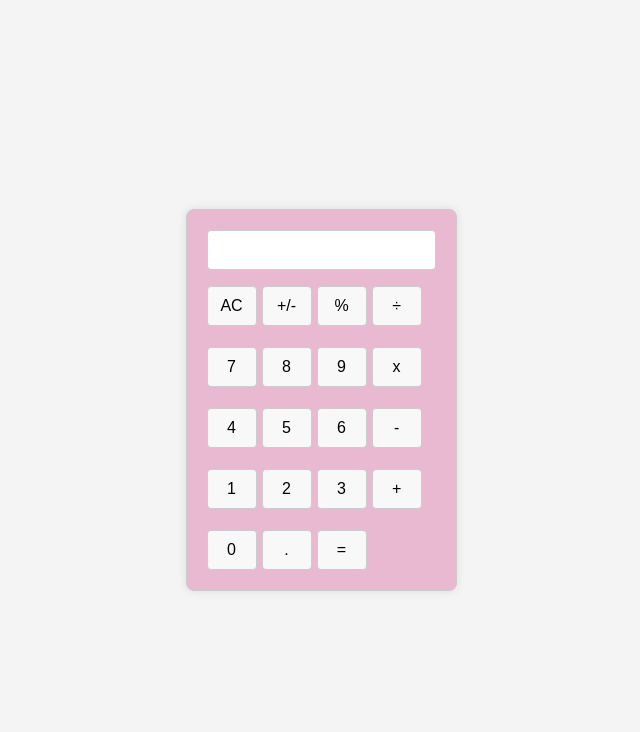
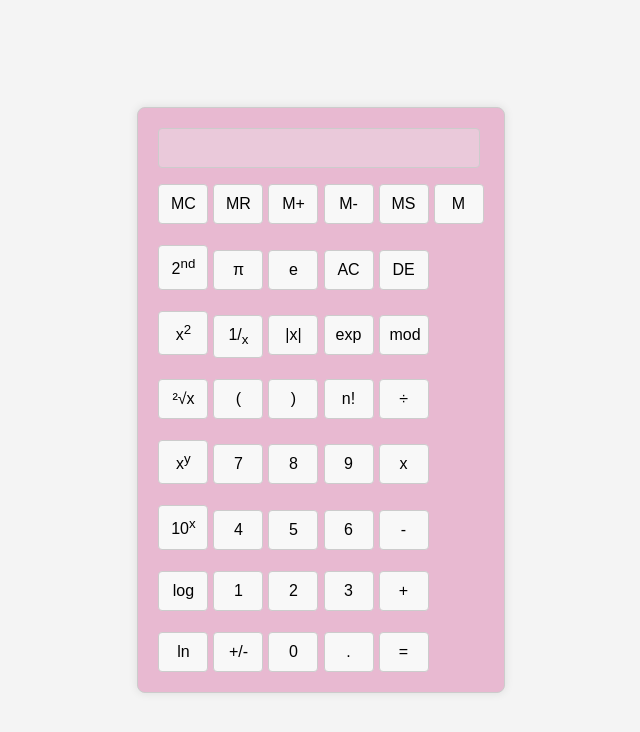
Before and after one commit to hananmadi162/WEB-Hanan, a plain HTML site: page index.html in a window 1280 px wide. Shown: the whole page, without its empty margins (319-959 px from the left). Drawn offline with Linux system fonts and the light colour scheme.

Commit message:
first commit

```diff
--- a/index.html
+++ b/index.html
@@ -4,103 +4,70 @@
 <head>
     <meta charset="UTF-8">
     <meta name="viewport" content="width=device-width, initial-scale=1.0">
+    <script src="script.js" defer></script>
+    <link rel="stylesheet" href="style.css">
     <title>Calculator_Lab1</title>
     <!--
         The tailwind CDN is designed for development purposes only, and is not the best choice for production.
         Read more here: https://tailwindcss.com/docs/installation
     -->
     <!-- example for dark theme styling when using tailwind cdn -->
-    <style>
-
-        body {
-            display: flex;
-            align-items: center;
-            justify-content: center;
-            height: 100vh;
-            margin: 0;
-            font-family: Arial, sans-serif;
-            background-color: #f4f4f4;
-        }
-
-        div {
-            max-width: 400px;
-            margin: 0 auto;
-            padding: 20px;
-            border: 1px solid #ccc;
-            border-radius: 8px;
-            background-color: rgb(232, 185, 209);
-            box-shadow: 0 0 10px rgba(0, 0, 0, 0.1);
-            font-size: large;
-         }
-
-        input, button {
-            padding: 10px;
-            font-size: 16px;
-            text-align: center;
-            border: 1px solid #ccc;
-            border-radius: 4px;
-            cursor: pointer;
-            transition: background-color 0.3s;
-        }
-
-        button{
-            width: 50px;
-        }
-
-        input {
-            margin-bottom: 1rem;
-        }
-
-        button {
-            background-color: #f8f8f8;
-        }
-
-        button:hover {
-            background-color: #e0e0e0;
-        }
-
-        button.operator {
-            background-color: #ff8c00;
-            color: #fff;
-        }
-
-        button.operator:hover {
-            background-color: #ff6b00;
-        }
-
-
-    </style>
 </head>
 
 <body class="dark:text-white light:text-black">
 
     <!-- your app code goes here -->
     <div>
-        <input type="number">
+        <input type="text" name="display" id="display" disabled>
         <br>
-        <button type="button"> AC </button>
-        <button type="button"> +/- </button>
-        <button type="button"> % </button>
-        <button type="button"> &#xF7; </button>
+        <button type="button" onclick="notImplemented()">MC</button>
+        <button type="button" onclick="notImplemented()">MR</button>
+        <button type="button" onclick="notImplemented()">M+</button>
+        <button type="button" onclick="notImplemented()">M-</button>
+        <button type="button" onclick="notImplemented()">MS</button>
+        <button type="button" onclick="notImplemented()">M</button>
         <br><br>
-        <button type="button"> 7 </button> <!-- div sym  &#xF7; -->
-        <button type="button"> 8 </button>
-        <button type="button"> 9 </button>
-        <button type="button"> x </button>
+        <button type="button" onclick="notImplemented()">2<sup>nd</sup></button>
+        <button type="button" onclick="display.value +='&pi;'">&pi;</button>
+        <button type="button" onclick="display.value +='e'">e</button>
+        <button type="button" onclick="deleteAll()">AC</button>
+        <button type="button" onclick="deleteLastChar()">DE</button>
         <br><br>
-        <button type="button"> 4 </button>
-        <button type="button"> 5 </button>
-        <button type="button"> 6 </button>
-        <button type="button"> - </button>
+        <button type="button" onclick="display.value = Math.pow(parseFloat(display.value), 2)">x<sup>2</sup></button>
+        <button type="button" onclick="display.value += '1/Math.pow'">1/<sub>x</sub></button>
+        <button type="button" onclick="absFunc()">|x|</button>
+        <button type="button" onclick="notImplemented()">exp</button>
+        <button type="button" onclick="notImplemented()">mod</button>
         <br><br>
-        <button type="button"> 1 </button>
-        <button type="button"> 2 </button>
-        <button type="button"> 3 </button>
-        <button type="button"> + </button>
+        <button type="button" onclick="display.value += '&sup2;&radic;'">&sup2;&radic;x</button>
+        <button type="button" onclick="display.value += '('">&lpar;</button>
+        <button type="button" onclick="display.value += ')'">&rpar;</button>
+        <button type="button" onclick="factorial()">n!</button>
+        <button type="button" onclick="display.value += '&#xF7;'"> &#xF7;</button>
         <br><br>
-        <button type="button" > 0 </button>
-        <button type="button"> . </button>
-        <button type="button" class="equals-btn"> = </button>
+        <button type="button" onclick="display.value += '^'">x<sup>y</sup></button>
+        <button type="button" onclick="display.value += '7'" > 7 </button>
+        <button type="button" onclick="display.value += '8'" > 8 </button>
+        <button type="button" onclick="display.value += '9'" > 9 </button>
+        <button type="button" onclick="display.value += '*'" > x </button>
+        <br><br>
+        <button type="button" onclick="tenToThePower()">10<sup>x</sup></button>
+        <button type="button" onclick="display.value += '4'" > 4 </button>
+        <button type="button" onclick="display.value += '5'" > 5 </button>
+        <button type="button" onclick="display.value += '6'" > 6 </button>
+        <button type="button" onclick="display.value += '-'" > - </button>
+        <br><br>
+        <button type="button" onclick="notImplemented()">log</button>
+        <button type="button" onclick="display.value += '1'" > 1 </button>
+        <button type="button" onclick="display.value += '2'" > 2 </button>
+        <button type="button" onclick="display.value += '3'" > 3 </button>
+        <button type="button" onclick="display.value += '+'" > + </button>
+        <br><br>
+        <button type="button" onclick="notImplemented()">ln</button>
+        <button type="button" onclick="changeSign()" > +/- </button>
+        <button type="button" onclick="display.value += '0'" > 0 </button>
+        <button type="button" onclick="display.value += '.'" > . </button>
+        <button type="button" onclick="evaluateExpression()" class="equals-btn">=</button>
     </div>
     <!-- special scripts for integration in MTW gallery - must be placed at the bottom of the HTML after your code -->
     <script>
--- /dev/null
+++ b/script.js
@@ -0,0 +1,77 @@
+const display = document.getElementById('display'); // by id
+// const equalButton = document.querySelector('.equals-btn'); (by class)
+
+
+function notImplemented() {
+    alert("This function is not implemented yet!");
+}
+function evaluateExpression() {
+    try {
+        display.value = eval(display.value);
+    } catch (error) {
+        display.value = "Error";
+    }
+}
+function deleteAll() {
+    document.getElementById('display').value = '';
+}
+
+function deleteLastChar() {
+    const currentDisplay = document.getElementById('display').value;
+    document.getElementById('display').value = currentDisplay.slice(0, -1);
+}
+
+function changeSign() {
+    const currentDisplay = document.getElementById('display').value;
+    if (currentDisplay.charAt(0) === '-') {
+        document.getElementById('display').value = currentDisplay.slice(1);
+    } else {
+        document.getElementById('display').value = '-' + currentDisplay;
+    }
+}
+
+function factorial() {
+    var value = parseFloat(document.getElementById('display').value);
+    display.value += '!';
+    if (isNaN(value) || value < 0 || !Number.isInteger(value)) {
+      display.value = 'Error';
+      return;
+    }
+    var result = 1;
+    for (let i = 2; i <= value; i++) {
+        result *= i;
+    }
+
+    display.value = result;
+}
+
+function addToDisplay (){
+    let charToSolve;
+    let charToDisplay;
+    charToSolve = "Math.abs(";
+    charToDisplay = 'abs(';
+}
+
+function tenToThePower(){
+    var value = parseFloat(document.getElementById('display').value);
+    if (isNaN(value) || !Number.isInteger(value)) {
+      display.value = 'Error';
+      return;
+    }
+    var result = Math.pow(10, value);
+
+
+    display.value = result;
+}
+
+function absFunc(){
+    var value = parseFloat(document.getElementById('display').value);
+    if (isNaN(value)) {
+      display.value = 'Error';
+      return;
+    }
+    var result = Math.abs(value);
+
+
+    display.value = result;
+}
--- /dev/null
+++ b/style.css
@@ -0,0 +1,57 @@
+body {
+    display: flex;
+    align-items: center;
+    justify-content: center;
+    height: 100vh;
+    margin: 0;
+    font-family: Arial, sans-serif;
+    background-color: #f4f4f4;
+}
+
+
+div {
+    max-width: 400px;
+    margin: 0 auto;
+    padding: 20px;
+    border: 1px solid #ccc;
+    border-radius: 8px;
+    background-color: rgb(232, 185, 209);
+    box-shadow: 0 0 10px rgba(0, 0, 0, 0.1);
+    font-size: large;
+ }
+
+input, button {
+    padding: 10px;
+    font-size: 16px;
+    text-align: center;
+    border: 1px solid #ccc;
+    border-radius: 4px;
+    cursor: pointer;
+    transition: background-color 0.3s;
+    width: 300px;
+}
+
+button{
+    width: 50px;
+}
+
+input {
+    margin-bottom: 1rem;
+}
+
+button {
+    background-color: #f8f8f8;
+}
+
+button:hover {
+    background-color: #e0e0e0;
+}
+
+button.operator {
+    background-color: #ff8c00;
+    color: #fff;
+}
+
+button.operator:hover {
+    background-color: #ff6b00;
+}
```
